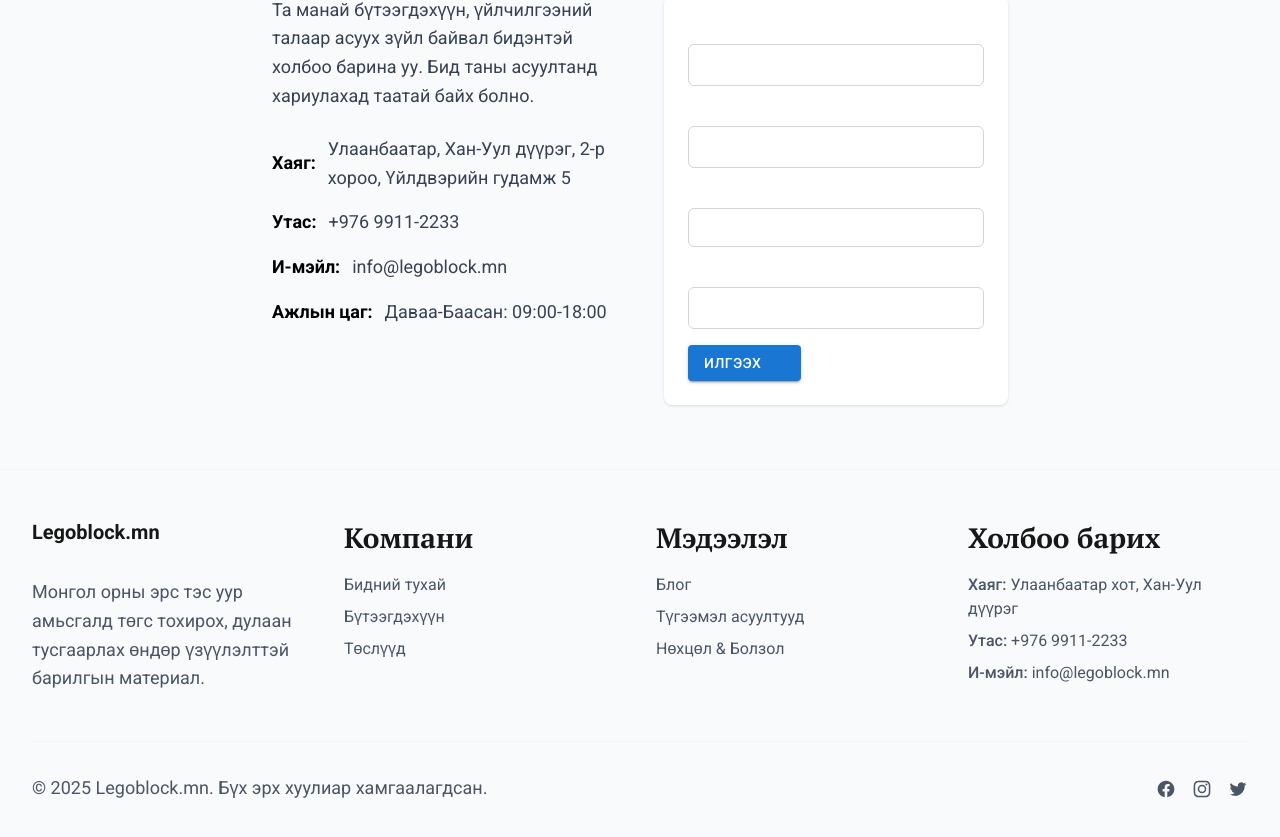
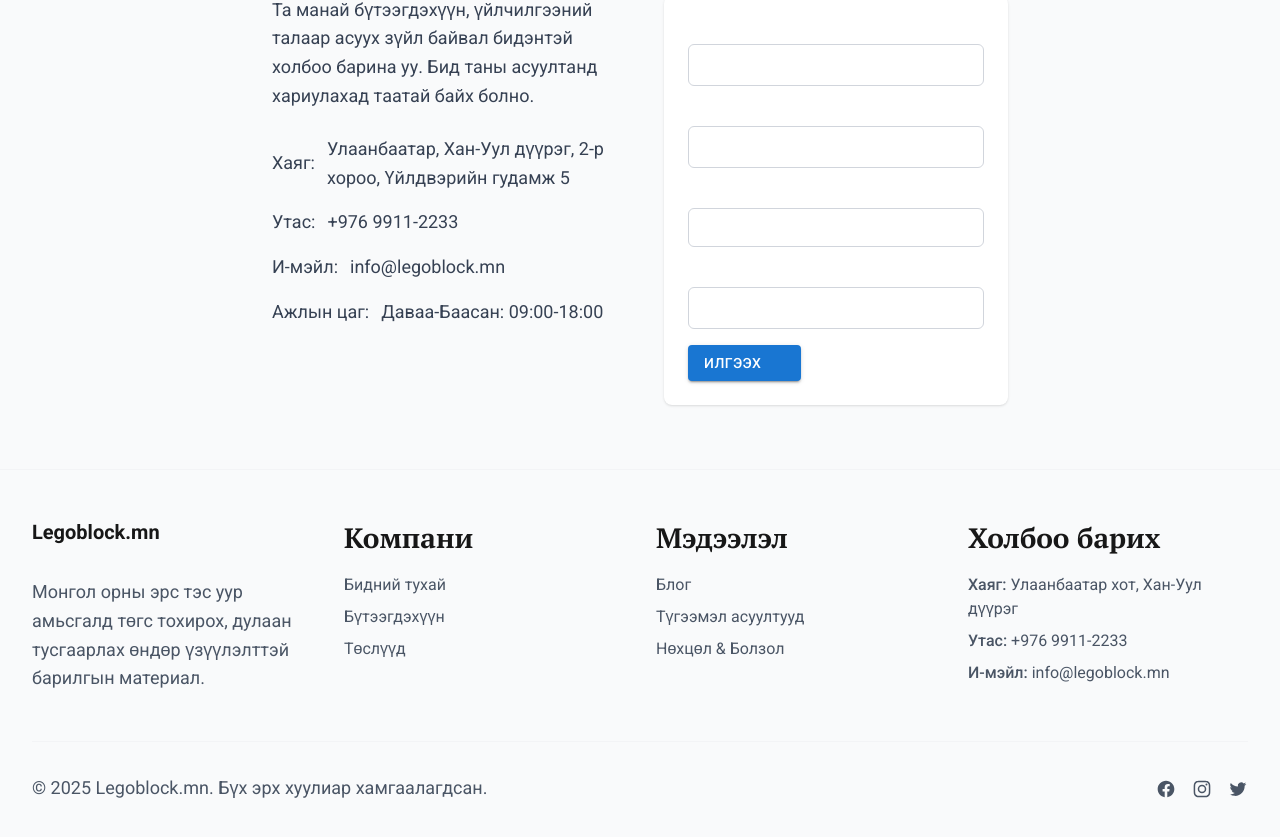
Before and after one commit to owari-hash/construction_landing, a Next.js app: page / in a window 1280 px wide. Shown: the part 3989-4826 px from the top of the page. Built offline with nearby package versions, Linux system fonts and the light colour scheme; some icons are missing.

Commit message:
fixed fonts

```diff
--- a/src/components/Contact.tsx
+++ b/src/components/Contact.tsx
@@ -25,29 +25,21 @@ const Contact = () => {
 
               <div className="space-y-4">
                 <p className="flex gap-3 items-center">
-                  <strong>
-                    <span className="text-black">Хаяг:</span>
-                  </strong>
+                  Хаяг:
                   <span>
                     Улаанбаатар, Хан-Уул дүүрэг, 2-р хороо, Үйлдвэрийн гудамж 5
                   </span>
                 </p>
                 <p className="flex gap-3 items-center">
-                  <strong>
-                    <span className="text-black">Утас:</span>
-                  </strong>
+                  Утас:
                   <span>+976 9911-2233</span>
                 </p>
                 <p className="flex gap-3 items-center">
-                  <strong>
-                    <span className="text-black">И-мэйл:</span>
-                  </strong>
+                  И-мэйл:
                   <span>info@legoblock.mn</span>
                 </p>
                 <p className="flex gap-3 items-center">
-                  <strong>
-                    <span className="text-black">Ажлын цаг:</span>
-                  </strong>
+                  Ажлын цаг:
                   <span>Даваа-Баасан: 09:00-18:00</span>
                 </p>
               </div>
```
